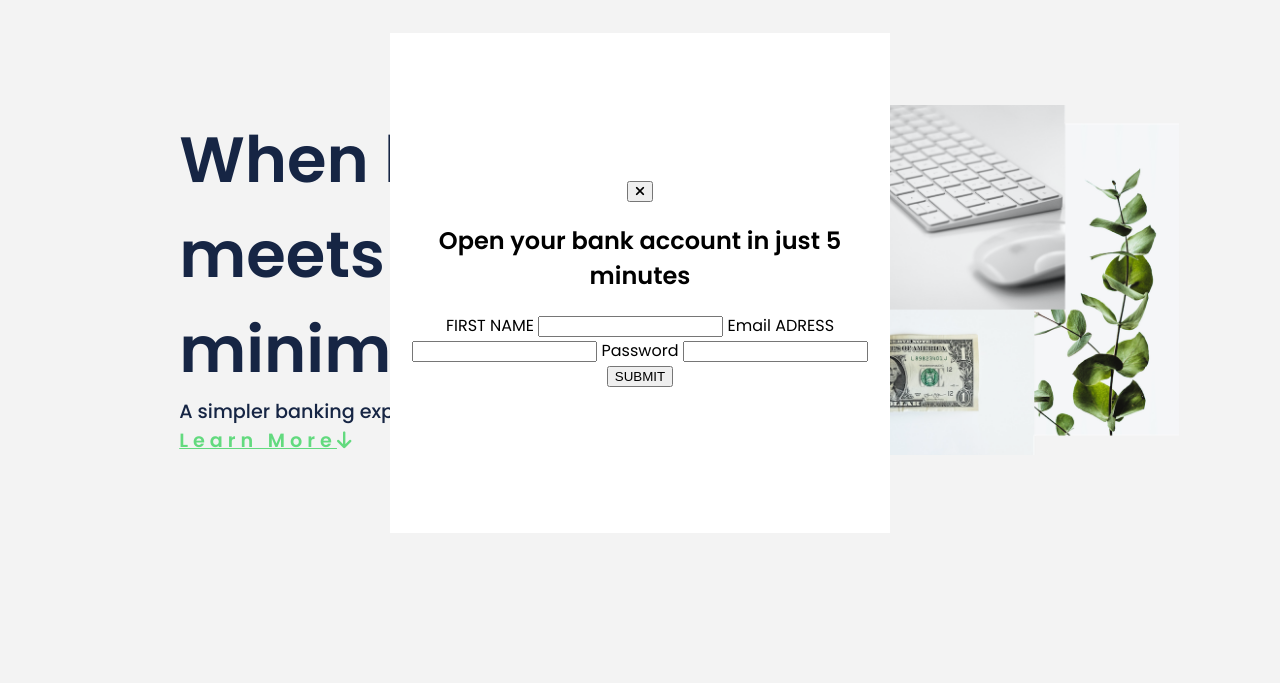
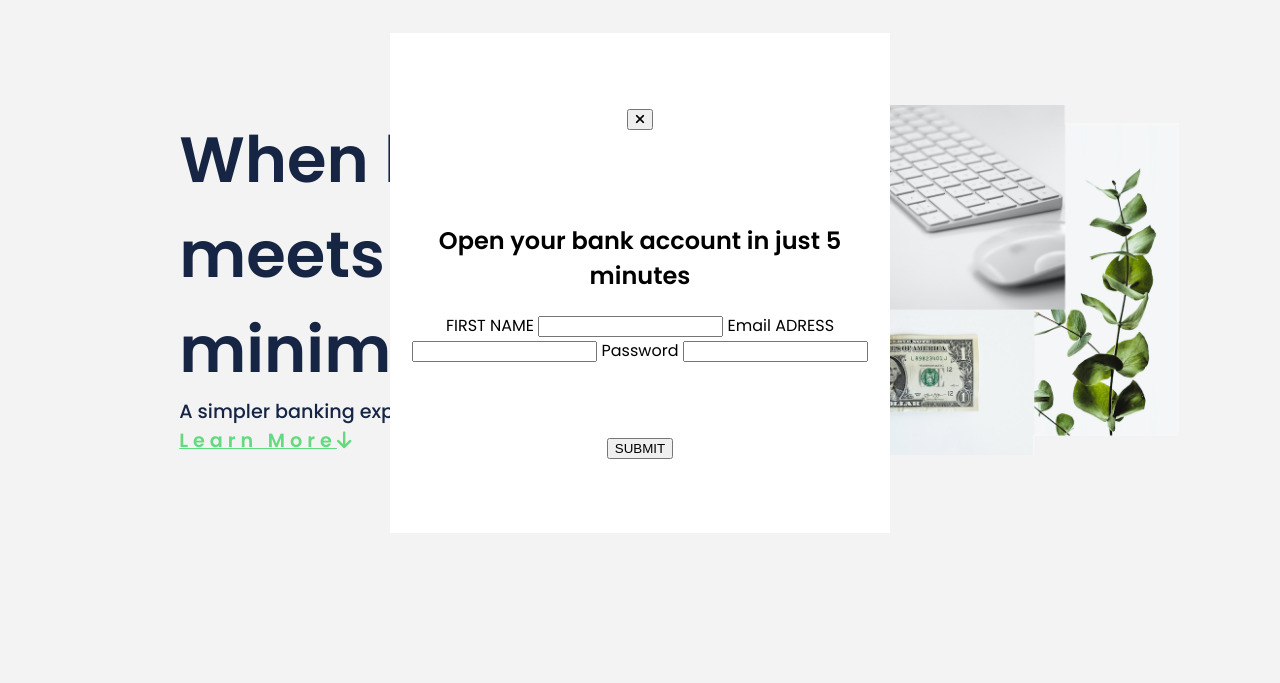
Before and after one commit to Ameer2000Mzori/Bankist-Complete, a website: page src/home.html in a window 1280 px wide. Shown: the part 117-800 px from the top of the page. Drawn offline with Linux system fonts and the light colour scheme.

Commit message:
added styling to account and account wrap

```diff
--- a/src/home.scss
+++ b/src/home.scss
@@ -1215,12 +1215,22 @@ body {
   transform: translate(-50%, -50%);
   position: fixed;
   z-index: 5;
-  background-color: #fff;
-  height: 500px;
-  width: 500px;
+  height: 100%;
+  width: 100%;
   display: flex;
   flex-direction: column;
   text-align: center;
   align-items: center;
   justify-content: center;
+
+  .account-Wrap {
+    height: 500px;
+    width: 500px;
+    background-color: #fff;
+    display: flex;
+    flex-direction: column;
+    text-align: center;
+    align-items: center;
+    justify-content: space-evenly;
+  }
 }
```
Also changed, not shown: src/home.css, 1 other file.
